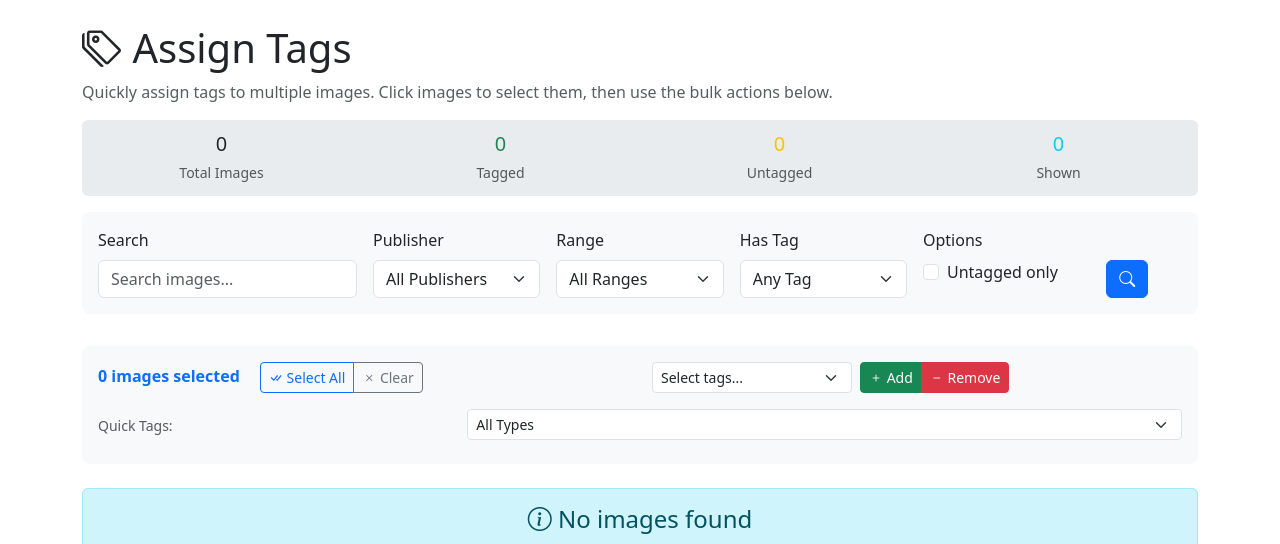
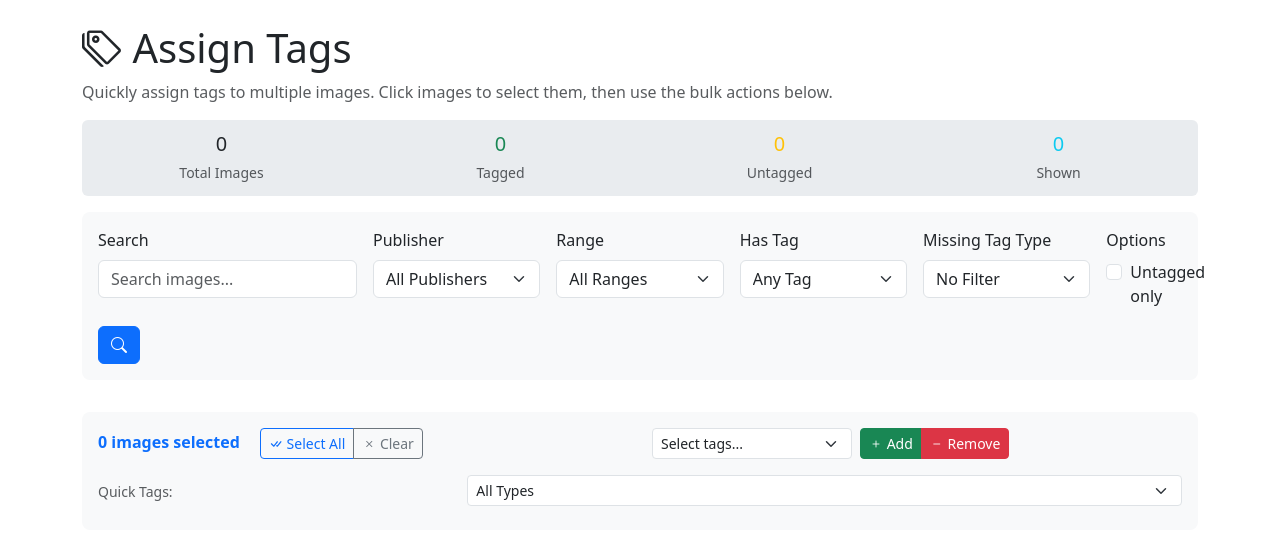
Before and after one commit to xg-Ricky/stl-collection, a Django app: page /assign/ in a window 1280 px wide. Shown: the part 56-600 px from the top of the page. Run offline with Django 5.2, Linux system fonts and the light colour scheme; the visitor is signed in with stand-in values (Sample User, id 1); data comes from the database, SQL or seed files in the repository; data that the repository does not hold is empty; parts of the project's set-up code (start-up, migrations or seed data) failed here and were passed over; some libraries are stand-ins or nearby versions.

Commit message:
Add missing tag type filter to assign tags interface; update form and template for improved functionality

```diff
--- a/tag_assign/views.py
+++ b/tag_assign/views.py
@@ -14,19 +14,18 @@ from tags.models import Tag, TagType
 @staff_member_required
 def assign_tags(request):
     """Bulk tag assignment interface - staff only"""
-
-    # Get filter parameters
+      # Get filter parameters
     search_query = request.GET.get('search', '')
     publisher_filter = request.GET.get('publisher', '')
     range_filter = request.GET.get('range', '')
     tag_filter = request.GET.get('tag_filter', '')
     tag_type_filter = request.GET.get('tag_type', '')
+    missing_tag_type_filter = request.GET.get('missing_tag_type', '')
     untagged_only = request.GET.get('untagged_only') == 'on'
 
     # Start with all images
     images = Image.objects.all().prefetch_related('tags')
-
-    # Apply filters
+      # Apply filters
     if search_query:
         images = images.filter(
             Q(name__icontains=search_query) |
@@ -46,13 +45,28 @@ def assign_tags(request):
     if untagged_only:
         images = images.filter(tags__isnull=True)
 
+    # Filter for images missing any tags of a specific tag type
+    if missing_tag_type_filter:
+        try:
+            tag_type_id = int(missing_tag_type_filter)
+            # Get all images that have at least one tag of this type
+            images_with_tag_type = Image.objects.filter(
+                tags__tag_type_id=tag_type_id
+            ).values_list('id', flat=True)
+            # Exclude those images to get images without any tags of this type
+            images = images.exclude(id__in=images_with_tag_type)
+        except (ValueError, TypeError):
+            # If conversion fails, ignore the filter
+            pass
+
     # Order by upload date (newest first)
     images = images.order_by('-upload_date')
-
-    # Pagination
+      # Pagination
     paginator = Paginator(images, 24)  # Show 24 images per page
     page_number = request.GET.get('page')
-    page_obj = paginator.get_page(page_number)    # Get all available options for filters
+    page_obj = paginator.get_page(page_number)
+
+    # Get all available options for filters
     all_publishers = Image.objects.exclude(
         Q(publisher__isnull=True) | Q(publisher='')
     ).values_list('publisher', flat=True).distinct().order_by('publisher')
@@ -75,8 +89,7 @@ def assign_tags(request):
 
     # Get all tag types for the filter dropdown
     tag_types = TagType.objects.filter(is_active=True).order_by('sort_order', 'name')
-
-    # Statistics
+      # Statistics
     total_images = Image.objects.count()
     untagged_count = Image.objects.filter(tags__isnull=True).count()
     tagged_count = total_images - untagged_count
@@ -93,6 +106,7 @@ def assign_tags(request):
         'range_filter': range_filter,
         'tag_filter': tag_filter,
         'tag_type_filter': tag_type_filter,
+        'missing_tag_type_filter': missing_tag_type_filter,
         'untagged_only': untagged_only,
         'total_images': total_images,
         'untagged_count': untagged_count,
--- a/templates/tag_assign/assign.html
+++ b/templates/tag_assign/assign.html
@@ -122,8 +122,7 @@
                 <option value="{{ range }}" {% if range == range_filter %}selected{% endif %}>{{ range }}</option>
                 {% endfor %}
             </select>
-        </div>
-        <div class="col-md-2">
+        </div>        <div class="col-md-2">
             <label for="tag_filter" class="form-label">Has Tag</label>
             <select class="form-select" id="tag_filter" name="tag_filter">
                 <option value="">Any Tag</option>
@@ -133,6 +132,14 @@
             </select>
         </div>
         <div class="col-md-2">
+            <label for="missing_tag_type" class="form-label">Missing Tag Type</label>
+            <select class="form-select" id="missing_tag_type" name="missing_tag_type">
+                <option value="">No Filter</option>
+                {% for tag_type in tag_types %}
+                <option value="{{ tag_type.id }}" {% if tag_type.id|stringformat:"s" == missing_tag_type_filter %}selected{% endif %}>{{ tag_type.name }}</option>
+                {% endfor %}
+            </select>
+        </div>        <div class="col-md-1">
             <label class="form-label">Options</label>
             <div class="form-check">
                 <input class="form-check-input" type="checkbox" id="untagged_only" name="untagged_only" {% if untagged_only %}checked{% endif %}>
@@ -144,8 +151,7 @@
         <div class="col-md-1 d-flex align-items-end">
             <button type="submit" class="btn btn-primary me-2">
                 <i class="bi bi-search"></i>
-            </button>
-            {% if search_query or publisher_filter or range_filter or tag_filter or untagged_only %}
+            </button>            {% if search_query or publisher_filter or range_filter or tag_filter or missing_tag_type_filter or untagged_only %}
             <a href="{% url 'tag_assign:assign' %}" class="btn btn-outline-secondary">
                 <i class="bi bi-x"></i>
             </a>
@@ -221,10 +227,9 @@
 <!-- Results Info -->
 {% if page_obj.object_list %}
 <div class="row mb-3">
-    <div class="col-12">
-        <p class="text-muted">
+    <div class="col-12">        <p class="text-muted">
             Showing {{ page_obj.start_index }}-{{ page_obj.end_index }} of {{ page_obj.paginator.count }} images
-            {% if search_query or publisher_filter or range_filter or tag_filter or untagged_only %}
+            {% if search_query or publisher_filter or range_filter or tag_filter or missing_tag_type_filter or untagged_only %}
             (filtered)
             {% endif %}
         </p>
```
